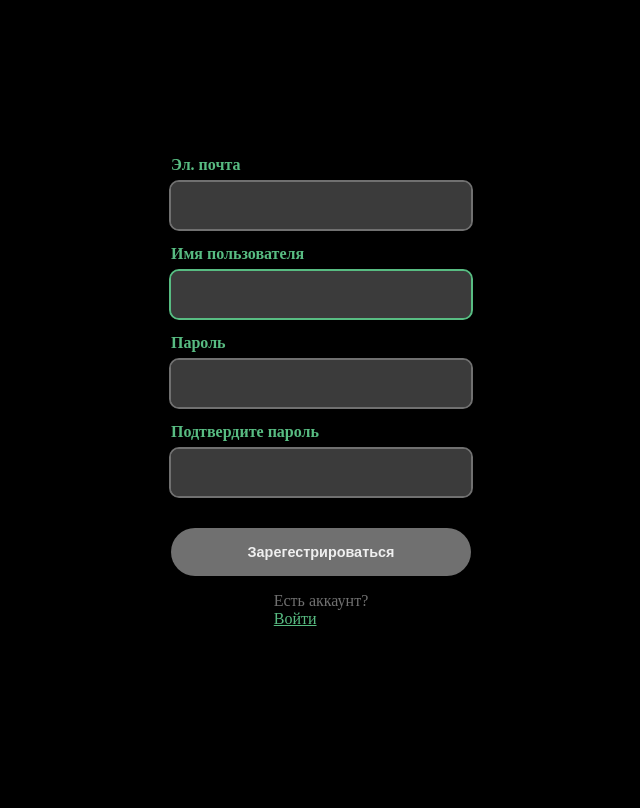
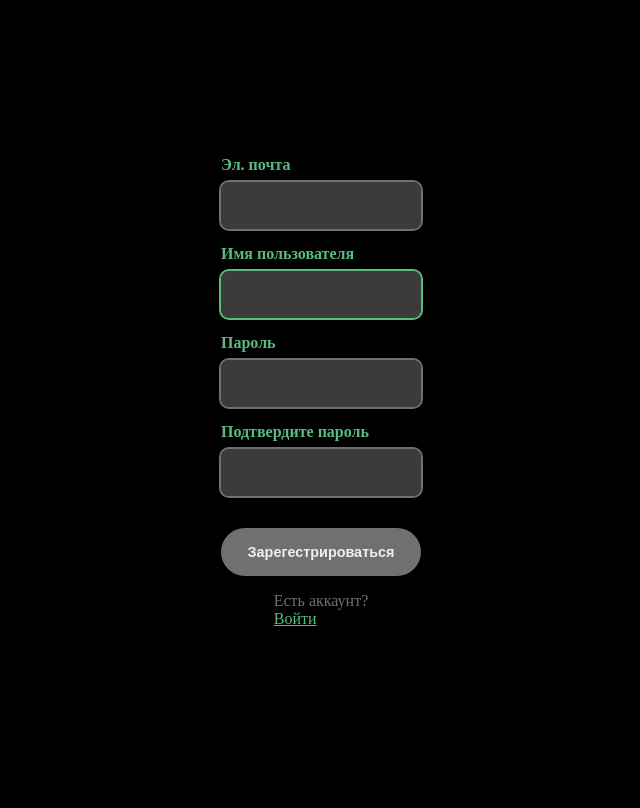
Before and after one commit to tsyganovvv/dark-web.store, a Django app: page /registration/ in a window 1280 px wide. Shown: the whole page, without its empty margins (319-959 px from the left). Before the commit the page ends 626 px from the top, so only its background shows below. Run offline with Django 5.2, Linux system fonts and the light colour scheme.

Commit message:
Update auth.css

```diff
--- a/DarkWebStore/static/css/auth.css
+++ b/DarkWebStore/static/css/auth.css
@@ -1,17 +1,18 @@
 html, body {
     width: 100%;
     height: 100%;
-    margin: 0;
-    background-color: rgb(0, 0, 0);
+    background-color: black;
     overflow-x: hidden;
-  }
-  .container {
-    display: flex;
-    justify-content: center;
-    align-items: center;
-    height: 100vh;
-
-  }
+}
+.container {
+    width: 200px;
+    position: absolute;
+    left: 0;
+    right: 0;
+    margin: 0 auto;
+    top: 50%;
+    transform: translate(0, -50%);
+}
 .form {
     --bg-light: #efefef;
     --bg-dark: #707070;
```
